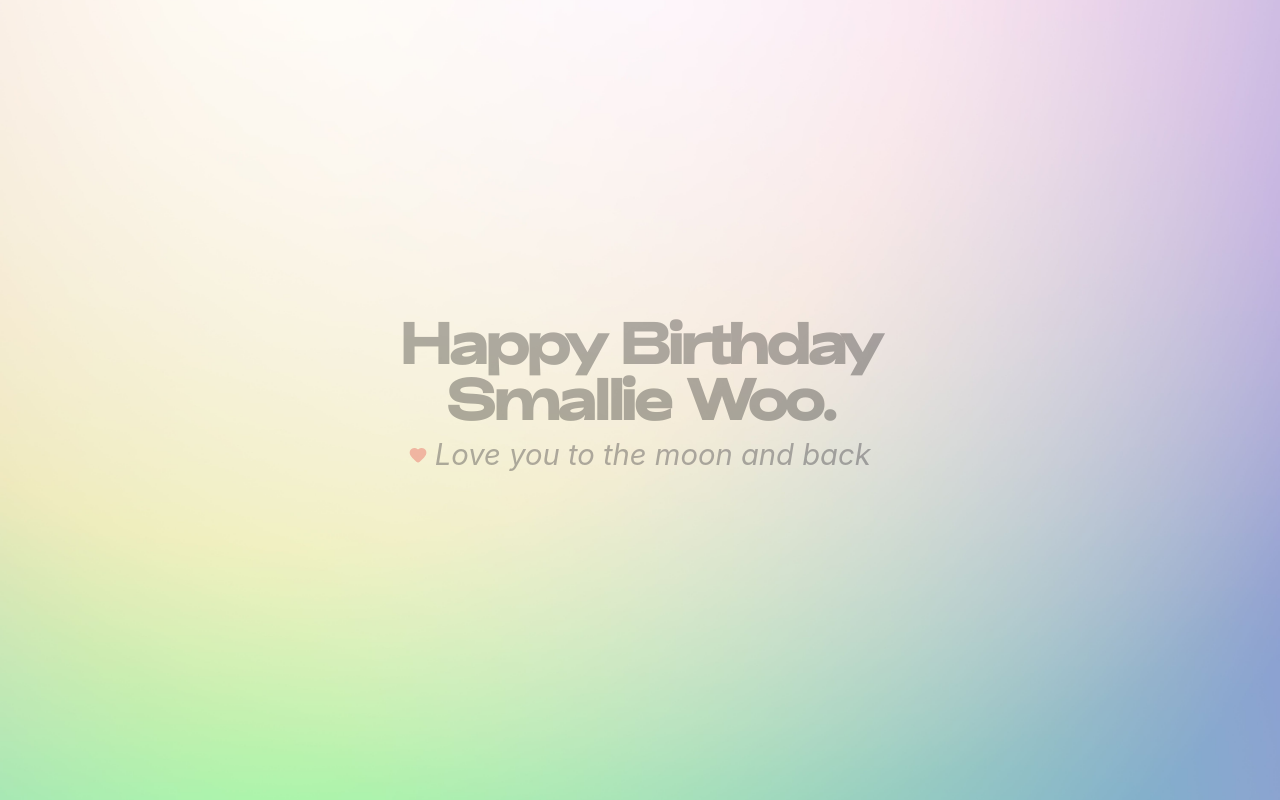
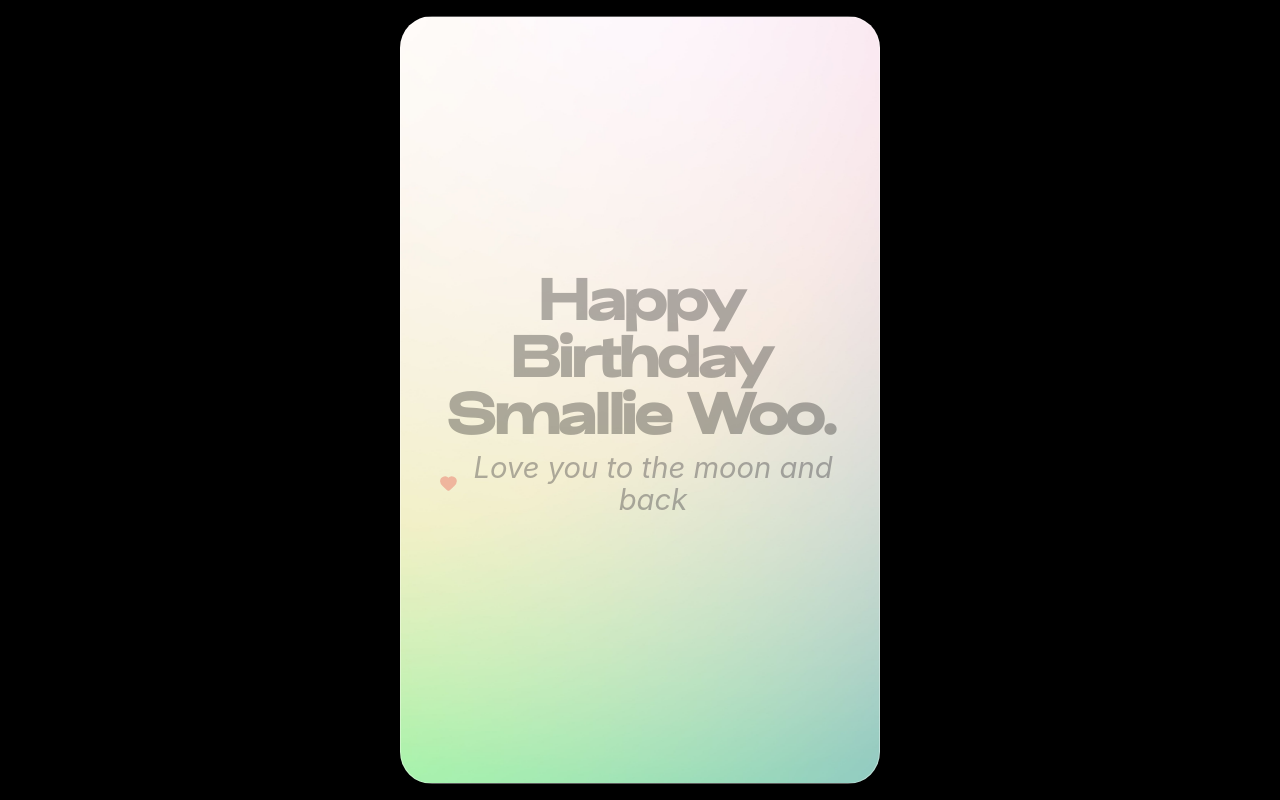
Before and after one commit to plegishes/smallie-woo-oct-2026, a React (Vite) app: page / in a window 1280 px wide. Built offline with nearby package versions, Linux system fonts and the light colour scheme.

Commit message:
mob view

```diff
--- a/src/App.tsx
+++ b/src/App.tsx
@@ -101,14 +101,23 @@ function withBasePath(path: string) {
   }
 
   const normalizedPath = path.replace(/^\/+/, '');
-  const base = import.meta.env.BASE_URL || '/';
-
-  if (base === './') {
-    return `./${normalizedPath}`;
+  if (typeof window === 'undefined') {
+    return `/${normalizedPath}`;
   }
 
-  const normalizedBase = base.endsWith('/') ? base : `${base}/`;
-  return `${normalizedBase}${normalizedPath}`;
+  const normalizedAdminPath = normalizeRoutePath(ADMIN_PATH);
+  const normalizedLocationPath = normalizeRoutePath(window.location.pathname);
+  let sitePath = window.location.pathname;
+
+  if (normalizedLocationPath.endsWith(normalizedAdminPath)) {
+    sitePath = window.location.pathname.slice(0, window.location.pathname.length - normalizedAdminPath.length) || '/';
+  }
+
+  if (!sitePath.endsWith('/')) {
+    sitePath = `${sitePath}/`;
+  }
+
+  return new URL(normalizedPath, `${window.location.origin}${sitePath}`).toString();
 }
 
 function resolveAssetPath(path: string) {
@@ -218,7 +227,7 @@ function ActionButton({
   );
 }
 
-function PublicExperience() {
+function PublicExperience({ pageBackgroundImage }: { pageBackgroundImage: string }) {
   const [experienceConfig] = useState<ExperienceConfig>(() => loadExperienceConfig());
   const categories = experienceConfig.categories;
   const [currentStep, setCurrentStep] = useState<ExperienceStep>('memo');
@@ -816,6 +825,13 @@ function PublicExperience() {
           className={`experience-shell experience-shell--${currentStep} ${
             currentStep === 'memo' && showIntroGreeting ? 'experience-shell--intro-greeting' : ''
           }`.trim()}
+          style={
+            currentStep === 'memo' && showIntroGreeting
+              ? {
+                  background: `url("${pageBackgroundImage}") center center / cover no-repeat`,
+                }
+              : undefined
+          }
         >
           <div className="experience-content">{renderStepContent()}</div>
           {currentStep === 'cashout' || (currentStep === 'memo' && showIntroGreeting) ? null : (
@@ -1122,14 +1138,15 @@ export default function App() {
   const currentUiAudioSourceRef = useRef<MediaElementAudioSourceNode | null>(null);
   const currentUiAudioGainRef = useRef<GainNode | null>(null);
   const showAdminStudio = isAdminRoute();
+  const pageBackgroundImage = resolveAssetPath(PAGE_BACKGROUND_PATH);
 
   useEffect(() => {
-    document.documentElement.style.setProperty('--page-background-image', `url("${resolveAssetPath(PAGE_BACKGROUND_PATH)}")`);
+    document.documentElement.style.setProperty('--page-background-image', `url("${pageBackgroundImage}")`);
 
     return () => {
       document.documentElement.style.removeProperty('--page-background-image');
     };
-  }, []);
+  }, [pageBackgroundImage]);
 
   useEffect(() => {
     return () => {
@@ -1213,7 +1230,7 @@ export default function App() {
 
   return (
     <div onClickCapture={handleButtonClickCapture}>
-      {showAdminStudio ? <AdminStudio /> : <PublicExperience />}
+      {showAdminStudio ? <AdminStudio /> : <PublicExperience pageBackgroundImage={pageBackgroundImage} />}
     </div>
   );
 }
--- a/src/style.css
+++ b/src/style.css
@@ -39,8 +39,7 @@ body {
   min-height: 100vh;
   min-width: 320px;
   color: #fff;
-  background: var(--page-background-image) center center / cover no-repeat fixed;
-  background-attachment: fixed;
+  background: #000000;
   overflow: hidden;
 }
 
@@ -110,12 +109,9 @@ textarea {
 }
 
 .experience-shell--intro-greeting {
-  width: min(48rem, calc(100vw - 2rem));
-  height: min(50rem, calc(100vh - 2rem));
-  padding: 0;
-  border: 0;
-  border-radius: 0;
-  background: transparent;
+  padding: 1.05rem;
+  border: 1px solid rgba(255, 255, 255, 0.36);
+  border-radius: 2rem;
   backdrop-filter: none;
 }
 
@@ -1219,15 +1215,20 @@ textarea {
 
 @media (max-width: 720px) {
   #app {
-    padding: 0.75rem;
+    padding: 1.6rem;
   }
 
   .experience-shell {
-    width: min(100%, 28rem);
-    height: calc(100vh - 1.5rem);
+    width: min(24.75rem, calc(100vw - 3.2rem));
+    height: calc(100vh - 3.2rem);
     gap: 0.85rem;
-    padding: 0.85rem;
+    padding: 1rem;
     border-radius: 1.5rem;
+  }
+
+  .experience-shell--intro-greeting {
+    width: min(24.75rem, calc(100vw - 3.2rem));
+    height: calc(100vh - 3.2rem);
   }
 
   .experience-header,
@@ -1360,3 +1361,14 @@ textarea {
     min-width: 0;
   }
 }
+
+@media (min-width: 721px) {
+  #app {
+    padding-inline: clamp(2rem, 8vw, 6rem);
+  }
+
+  .experience-shell,
+  .experience-shell--intro-greeting {
+    width: min(30rem, calc(100vw - clamp(4rem, 16vw, 12rem)));
+  }
+}
```
